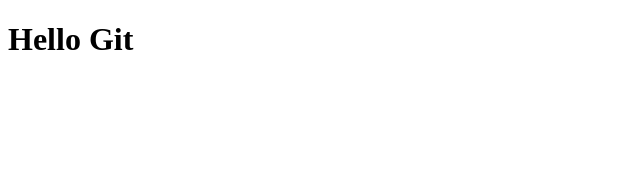
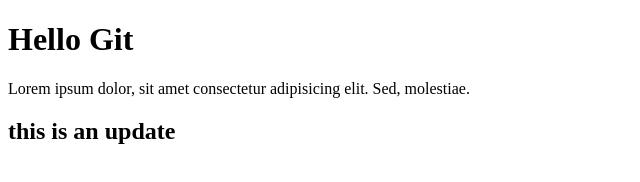
Before and after one commit to brandon263/intro-to-git, a plain HTML site: page index.html in a window 1280 px wide. Shown: the whole page, without its empty margins (0-640 px from the left). Drawn offline with Linux system fonts and the light colour scheme.

Commit message:
second change

```diff
--- a/index.html
+++ b/index.html
@@ -7,5 +7,7 @@
 </head>
 <body>
     <h1>Hello Git</h1>
+    <p>Lorem ipsum dolor, sit amet consectetur adipisicing elit. Sed, molestiae.</p>
+    <h2>this is an update</h2>
 </body>
 </html>
```
